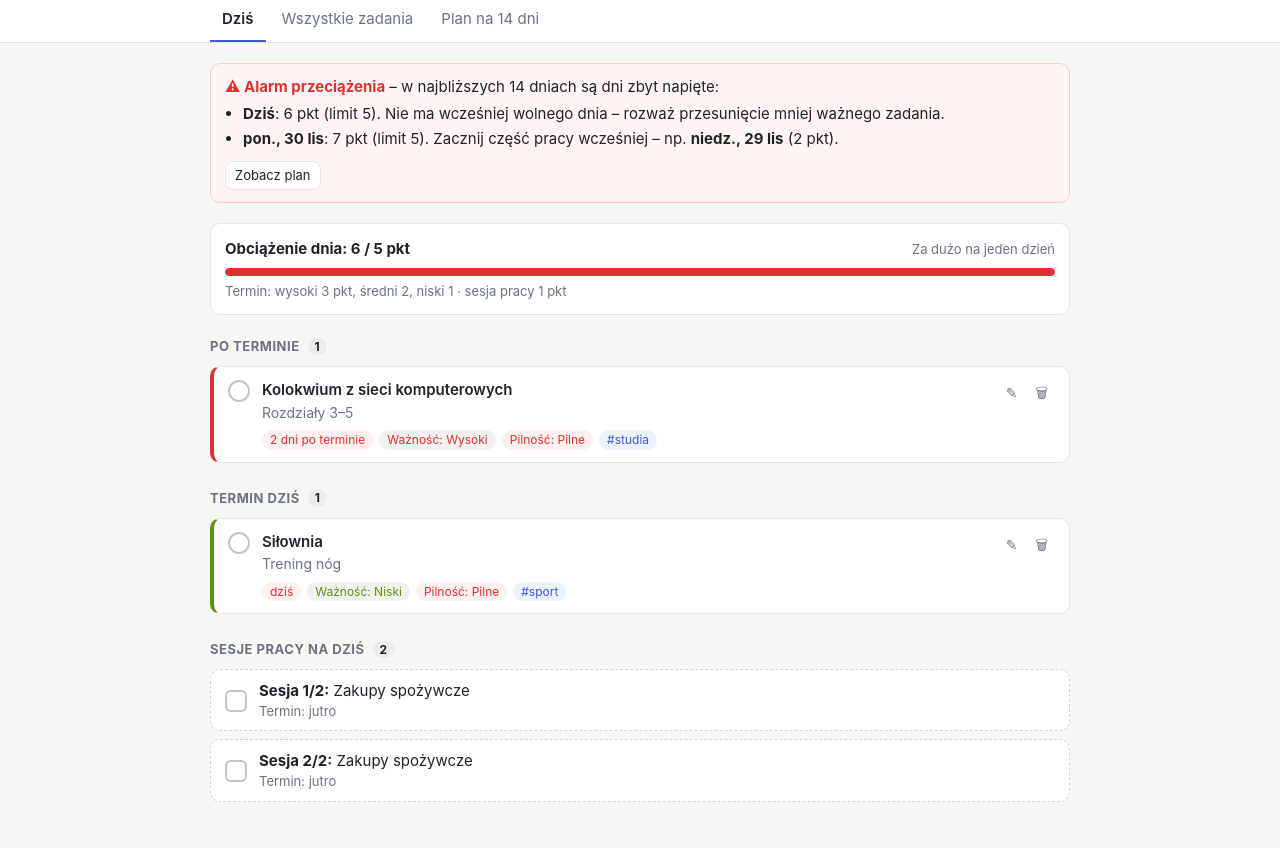
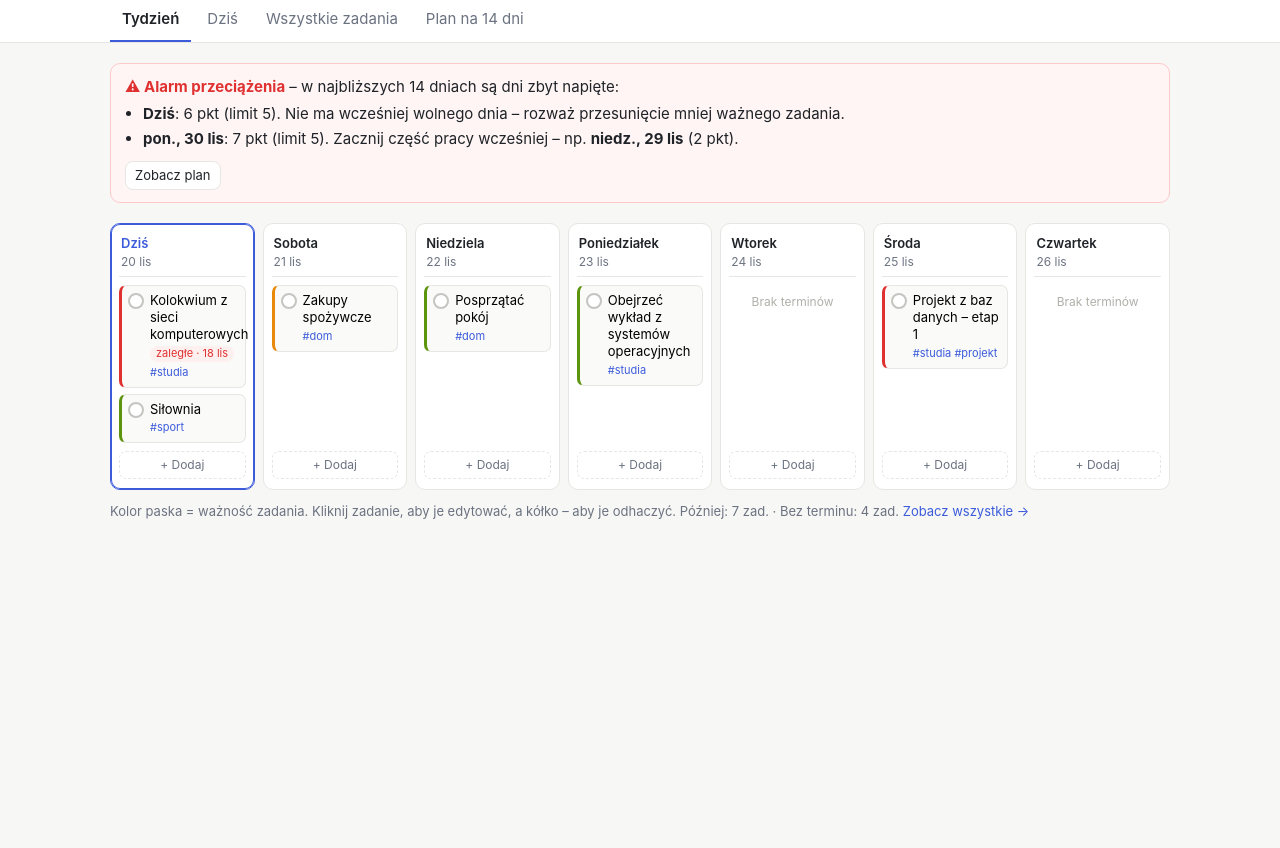
Before and after one commit to LunarRepositories/hulajboom, a plain HTML site: page index.html in a window 1280 px wide. Shown: the part 69-917 px from the top of the page. After the commit the page ends 800 px from the top, so only its background shows below. Drawn offline with Linux system fonts and the light colour scheme.

Commit message:
Dodaj widok startowy: kalendarz na 7 dni z terminami zadań
Siedem kolumn (dziś + 6 dni), w każdej zadania do zrobienia z terminem
tego dnia; zaległe pokazane w kolumnie Dziś. Odhaczanie, edycja po
kliknięciu i przycisk Dodaj z podpowiedzianą datą dnia.

Co-Authored-By: Claude Opus 5.5 <noreply@anthropic.com>
Claude-Session: https://claude.ai/code/session_019QiznFVWqpF5SfkBcUPaMW

```diff
--- a/index.html
+++ b/index.html
@@ -23,6 +23,7 @@
       </div>
     </div>
     <nav class="zakladki" aria-label="Widoki">
+      <button class="zakladka" data-widok="tydzien">Tydzień</button>
       <button class="zakladka" data-widok="dzis">Dziś</button>
       <button class="zakladka" data-widok="wszystkie">Wszystkie zadania</button>
       <button class="zakladka" data-widok="plan">Plan na 14 dni</button>
--- a/script.js
+++ b/script.js
@@ -31,7 +31,7 @@ const NAZWA_PILNOSCI = { pilne: 'Pilne', wkrotce: 'Wkrótce', spokojnie: 'Spokoj
 // ---------- Stan aplikacji ----------
 let dane = { wersja: 1, zadania: [] };
 let sesje = {};
-let widok = 'dzis';
+let widok = 'tydzien';   // widok startowy: kalendarz na 7 dni
 const filtry = { szukaj: '', status: 'aktywne', tag: '', sort: 'termin' };
 let edytowaneId = null;
 
@@ -529,6 +529,52 @@ function widokWszystkie(mapa) {
   return html;
 }
 
+/* ---------- Kalendarz na najbliższe 7 dni (widok startowy) ---------- */
+function htmlKarty(z) {
+  const zalegle = z.termin < DZIS;
+  return `
+    <li class="karta p-${z.priorytet}">
+      <button class="odhacz maly-odhacz" data-akcja="odhacz" data-id="${z.id}"
+        title="Oznacz jako zrobione" aria-label="Oznacz jako zrobione"></button>
+      <button class="karta-tresc" data-akcja="edytuj" data-id="${z.id}" title="Kliknij, aby edytować">
+        <span class="karta-tytul">${esc(z.tytul)}</span>
+        ${zalegle ? `<span class="znaczek pilne">zaległe · ${esc(ladnaData(z.termin, false))}</span>` : ''}
+        ${z.tagi.length ? `<span class="karta-tagi">${z.tagi.map(t => '#' + esc(t)).join(' ')}</span>` : ''}
+      </button>
+    </li>`;
+}
+
+function widokTydzien(mapa) {
+  const kolumny = [];
+  for (let i = 0; i < 7; i++) {
+    const d = dodajDni(DZIS, i);
+    // zadania do zrobienia z terminem tego dnia; zaległe pokazujemy w kolumnie "dziś"
+    const zadania = dane.zadania
+      .filter(z => !z.wykonane && z.termin && (z.termin === d || (i === 0 && z.termin < DZIS)))
+      .sort(porownajTermin)
+      .sort((a, b) => WAGA_PRIORYTETU[b.priorytet] - WAGA_PRIORYTETU[a.priorytet]);
+    const data = zISO(d);
+    kolumny.push(`
+      <div class="kolumna ${i === 0 ? 'dzisiaj' : ''}">
+        <div class="kolumna-gora">
+          <span class="kolumna-dzien">${i === 0 ? 'Dziś' : esc(data.toLocaleDateString('pl-PL', { weekday: 'long' }))}</span>
+          <span class="kolumna-data">${esc(data.toLocaleDateString('pl-PL', { day: 'numeric', month: 'short' }))}</span>
+        </div>
+        ${zadania.length ? `<ul class="karty">${zadania.map(htmlKarty).join('')}</ul>` : '<div class="kolumna-pusta">Brak terminów</div>'}
+        <button class="dodaj-w-dniu" data-akcja="nowe" data-data="${d}" title="Dodaj zadanie na ten dzień">+ Dodaj</button>
+      </div>`);
+  }
+  const bezTerminu = dane.zadania.filter(z => !z.wykonane && !z.termin).length;
+  const pozniej = dane.zadania.filter(z => !z.wykonane && z.termin && z.termin > dodajDni(DZIS, 6)).length;
+
+  let html = htmlAlarmu(mapa);
+  html += `<div class="tydzien">${kolumny.join('')}</div>`;
+  html += `<p class="maly-tekst tydzien-stopka">Kolor paska = ważność zadania. Kliknij zadanie, aby je edytować, a kółko – aby je odhaczyć.
+    ${pozniej ? `Później: ${pozniej} zad.` : ''} ${bezTerminu ? `· Bez terminu: ${bezTerminu} zad.` : ''}
+    <button class="link" data-widok="wszystkie">Zobacz wszystkie →</button></p>`;
+  return html;
+}
+
 function widokPlan(mapa) {
   const bezTerminu = dane.zadania.filter(z => !z.wykonane && !z.termin);
   const dni = Object.entries(mapa).map(([d, info]) => {
@@ -566,7 +612,8 @@ function odswiez() {
   const mapa = obciazenieDni();
   const fokus = document.activeElement?.dataset?.filtr;   // nie gubimy kursora w wyszukiwarce
 
-  if (widok === 'dzis') tresc.innerHTML = widokDzis(mapa);
+  if (widok === 'tydzien') tresc.innerHTML = widokTydzien(mapa);
+  else if (widok === 'dzis') tresc.innerHTML = widokDzis(mapa);
   else if (widok === 'plan') tresc.innerHTML = widokPlan(mapa);
   else tresc.innerHTML = widokWszystkie(mapa);
 
@@ -620,14 +667,14 @@ function podgladPlanu() {
   el.innerHTML = `Pilność: <b>${NAZWA_PILNOSCI[p]}</b> · Ważność: <b>${NAZWA_PRIORYTETU[w.priorytet]}</b> → ${potrzebne} ${potrzebne === 1 ? 'sesja' : 'sesje'} pracy.<br>Plan: ${dni}.`;
 }
 
-function otworzFormularz(id = null) {
+function otworzFormularz(id = null, domyslnyTermin = null) {
   edytowaneId = id;
   const z = id !== null ? znajdz(id) : null;
   document.getElementById('okno-tytul').textContent = z ? 'Edytuj zadanie' : 'Nowe zadanie';
   formularz.reset();
   formularz.tytul.value = z ? z.tytul : '';
   formularz.opis.value = z ? z.opis : '';
-  formularz.termin.value = z && z.termin ? z.termin : '';
+  formularz.termin.value = z && z.termin ? z.termin : (domyslnyTermin || '');
   formularz.tagi.value = z ? z.tagi.join(', ') : '';
   const pri = z ? z.priorytet : 'sredni';
   formularz.querySelector(`input[name="priorytet"][value="${pri}"]`).checked = true;
@@ -698,7 +745,7 @@ document.addEventListener('click', e => {
   }
   const id = el.dataset.id !== undefined ? Number(el.dataset.id) : null;
   switch (el.dataset.akcja) {
-    case 'nowe': otworzFormularz(); break;
+    case 'nowe': otworzFormularz(null, el.dataset.data || null); break;
     case 'edytuj': otworzFormularz(id); break;
     case 'usun': usun(id); break;
     case 'odhacz': przelaczWykonane(id); break;
--- a/style.css
+++ b/style.css
@@ -38,7 +38,7 @@ button { font: inherit; cursor: pointer; }
   z-index: 5;
 }
 .gora-wnetrze {
-  max-width: 900px;
+  max-width: 1100px;
   margin: 0 auto;
   padding: 14px 20px 8px;
   display: flex;
@@ -74,7 +74,7 @@ h1 { font-size: 18px; margin: 0; }
 .przycisk.maly { padding: 4px 9px; font-size: 13px; }
 
 .zakladki {
-  max-width: 900px;
+  max-width: 1100px;
   margin: 0 auto;
   padding: 0 20px;
   display: flex;
@@ -92,7 +92,7 @@ h1 { font-size: 18px; margin: 0; }
 .zakladka.aktywna { color: var(--tekst); border-bottom-color: var(--akcent); font-weight: 600; }
 
 /* ----- Treść ----- */
-.tresc { max-width: 900px; margin: 0 auto; padding: 20px; }
+.tresc { max-width: 1100px; margin: 0 auto; padding: 20px; }
 
 .sekcja { margin-bottom: 26px; }
 .sekcja h2 {
@@ -256,6 +256,62 @@ h1 { font-size: 18px; margin: 0; }
 .kropka.sesja-kropka { background: none; border: 2px solid var(--akcent); width: 9px; height: 9px; }
 .pusty-dzien { color: var(--szary); font-size: 14px; margin-top: 6px; }
 
+/* ----- Kalendarz tygodnia (7 kolumn) ----- */
+.tydzien {
+  display: grid;
+  grid-template-columns: repeat(7, minmax(0, 1fr));
+  gap: 8px;
+  align-items: stretch;
+}
+.kolumna {
+  background: var(--karta);
+  border: 1px solid var(--linia);
+  border-radius: var(--promien);
+  padding: 10px 8px;
+  display: flex;
+  flex-direction: column;
+  gap: 8px;
+  min-height: 260px;
+  min-width: 0;
+}
+.kolumna.dzisiaj { border-color: var(--akcent); box-shadow: 0 0 0 1px var(--akcent) inset; }
+.kolumna-gora { display: flex; flex-direction: column; padding: 0 2px 6px; border-bottom: 1px solid var(--linia); }
+.kolumna-dzien { font-weight: 600; font-size: 13px; text-transform: capitalize; }
+.kolumna.dzisiaj .kolumna-dzien { color: var(--akcent); }
+.kolumna-data { color: var(--szary); font-size: 12px; }
+.kolumna-pusta { color: #b0b0aa; font-size: 12px; text-align: center; padding: 8px 0; flex: 1; }
+.karty { list-style: none; margin: 0; padding: 0; display: grid; grid-template-columns: minmax(0, 1fr); gap: 6px; flex: 1; align-content: start; }
+.karta {
+  min-width: 0;
+  display: flex;
+  gap: 6px;
+  align-items: flex-start;
+  background: #fafaf8;
+  border: 1px solid var(--linia);
+  border-left: 3px solid var(--linia);
+  border-radius: 7px;
+  padding: 6px;
+}
+.karta.p-wysoki { border-left-color: var(--wysoki); }
+.karta.p-sredni { border-left-color: var(--sredni); }
+.karta.p-niski { border-left-color: var(--niski); }
+.maly-odhacz { width: 16px; height: 16px; border-width: 2px; flex: none; margin-top: 1px; }
+.karta-tresc {
+  border: none; background: none; padding: 0; text-align: left;
+  display: flex; flex-direction: column; gap: 3px; min-width: 0; flex: 1;
+}
+.karta-tytul { font-size: 13px; line-height: 1.3; overflow-wrap: break-word; hyphens: auto; }
+.karta-tresc:hover .karta-tytul { color: var(--akcent); }
+.karta-tagi { font-size: 11px; color: var(--akcent); word-break: break-word; }
+.karta .znaczek { font-size: 11px; padding: 0 6px; align-self: flex-start; }
+.dodaj-w-dniu {
+  border: 1px dashed var(--linia); background: none; color: var(--szary);
+  border-radius: 7px; padding: 4px; font-size: 12px;
+}
+.dodaj-w-dniu:hover { border-color: var(--akcent); color: var(--akcent); }
+.tydzien-stopka { margin-top: 12px; }
+.link { border: none; background: none; color: var(--akcent); padding: 0; font-size: 13px; }
+
 /* ----- Puste stany ----- */
 .pusto {
   text-align: center;
@@ -355,6 +411,12 @@ h1 { font-size: 18px; margin: 0; }
 }
 .upuszczanie[hidden] { display: none; }
 
+/* ----- Tablet: tydzień przewijany w bok ----- */
+@media (max-width: 860px) {
+  .tydzien { grid-template-columns: repeat(7, 150px); overflow-x: auto; padding-bottom: 6px; scroll-snap-type: x mandatory; }
+  .kolumna { scroll-snap-align: start; }
+}
+
 /* ----- Telefon ----- */
 @media (max-width: 600px) {
   .gora-wnetrze { padding: 12px 14px 6px; }
```
